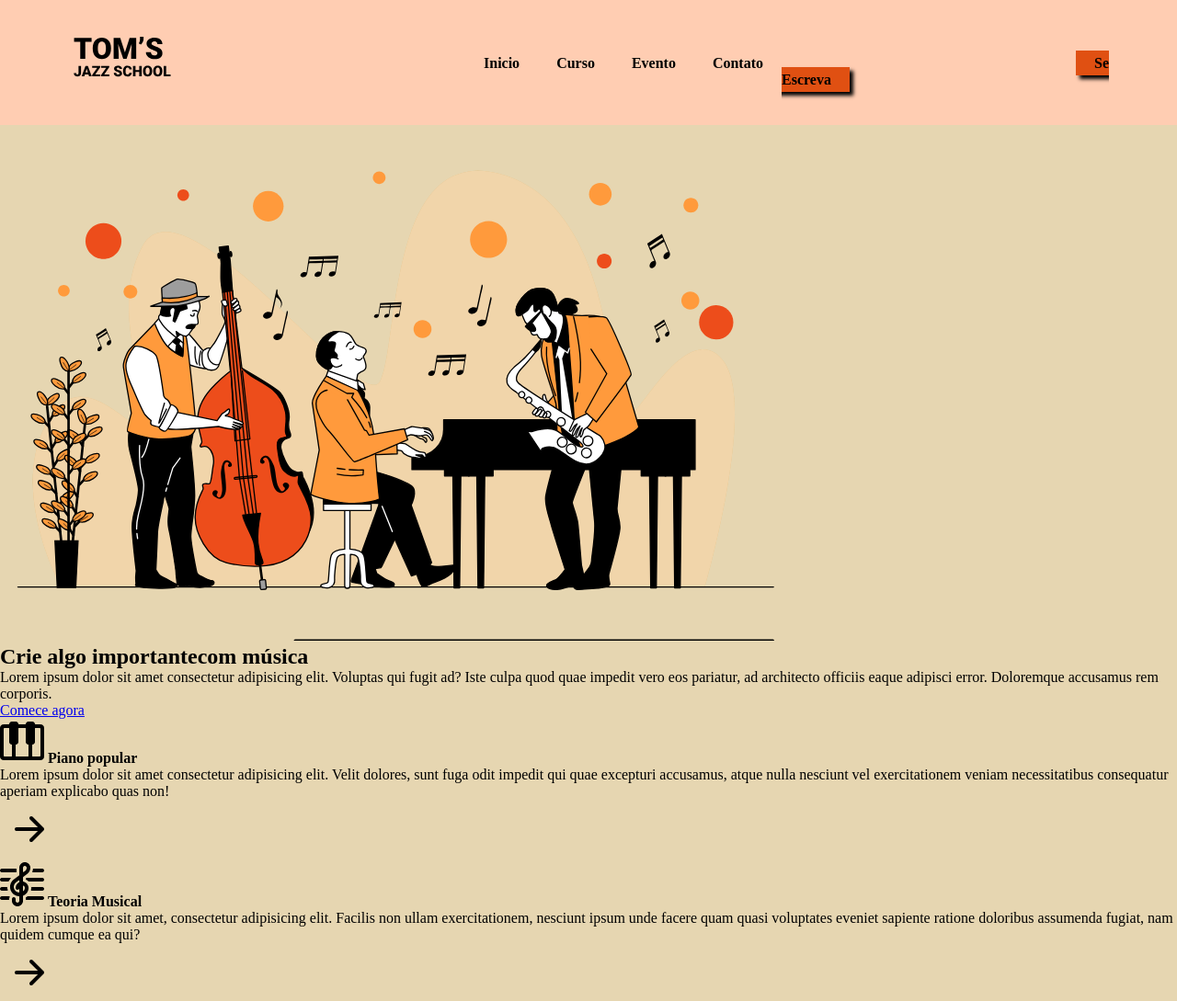
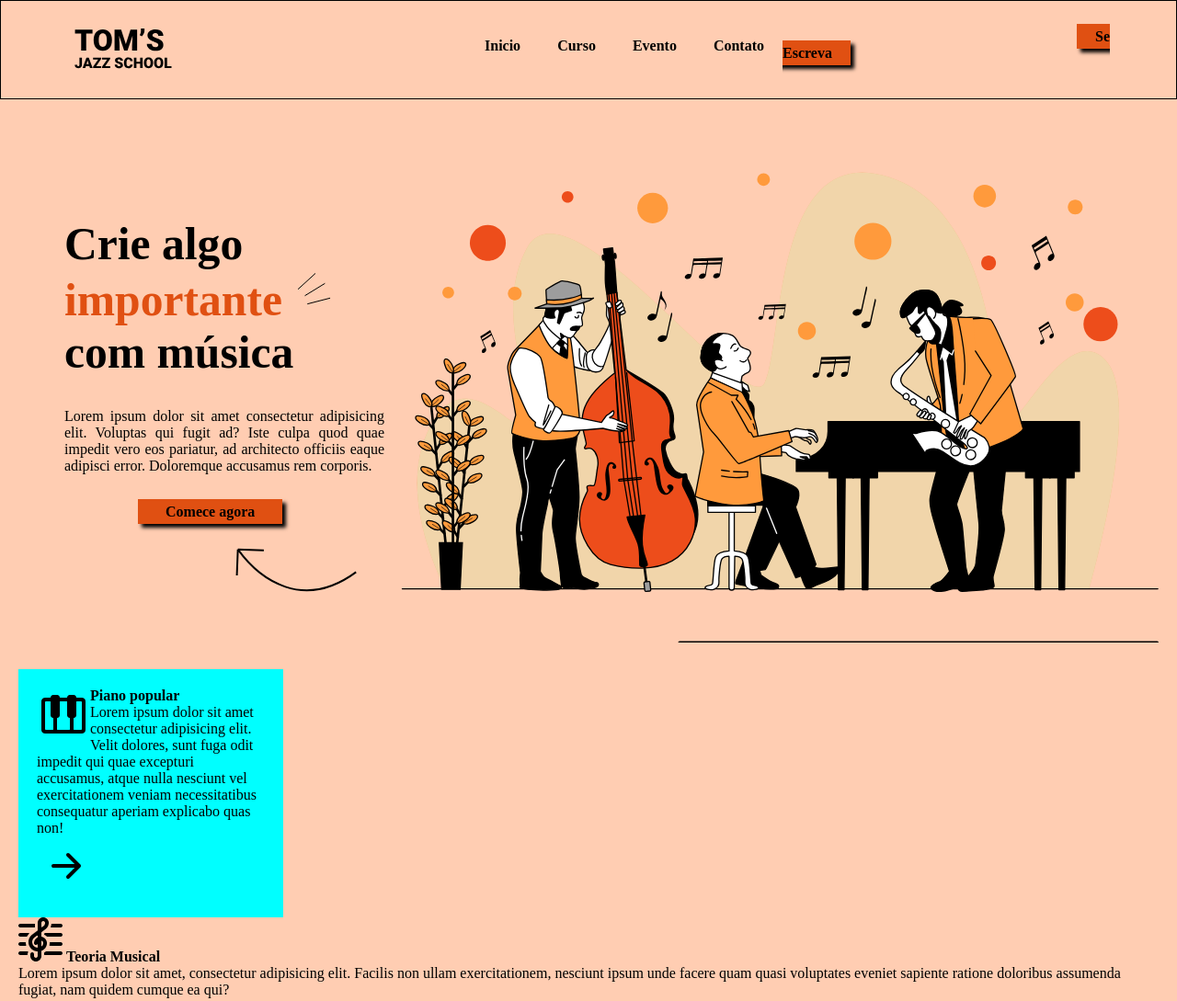
Before and after one commit to pedrodamiaoluz/landing-page, a plain HTML site: page progeto-pages/index.html in a window 1280 px wide. Shown: the top 1089 px of the page at 92% size. Drawn offline with Linux system fonts and the light colour scheme.

Commit message:
fiz  a parte do id principal

```diff
--- a/progeto-pages/index.html
+++ b/progeto-pages/index.html
@@ -22,19 +22,22 @@
     </header>
     <main>
 
-            <section>
+            <section id="principal">
                 <img src="imagens/hero-img.svg" alt="hero">
-                <div>
-                    <h1>Crie algo <span>importante</span>com música</h1>
+                <div class="cabesalho">
+                    <h1>Crie algo <span>importante <img src="imagens/three-dashes.svg" alt=""></span> com música</h1>
                     <p>
                         Lorem ipsum dolor sit amet consectetur adipisicing elit. Voluptas qui fugit ad? Iste culpa quod quae impedit vero eos pariatur, ad architecto officiis eaque adipisci error. Doloremque accusamus rem corporis.
                     </p>
-                    <a href="#" class="button">Comece agora</a>
+                    <a href="#" class="but">Comece agora</a>
+                    <img src="imagens/arrow-curve.svg" alt="">
                 </div>
             </section>
             <section>
                 <article>
+                    <div class="piano">
                         <img src="imagens/piano.png" alt="icone de piano">
+
                         <strong>Piano popular</strong>
                         <p>
                             Lorem ipsum dolor sit amet consectetur adipisicing elit. Velit dolores, sunt fuga odit impedit qui quae excepturi accusamus, atque nulla nesciunt vel exercitationem veniam necessitatibus consequatur aperiam explicabo quas non!
@@ -42,8 +45,9 @@
                         <a href="">
                             <img src="imagens/arrow-right.svg" alt="Voltar">
                         </a>
+                    </div>
                 </article>
-                <article>
+                <article class="imagens">
                     <img src="imagens/clef.png" alt="Clef Musical">
                     <strong>Teoria Musical</strong>
                     <p>
@@ -53,7 +57,7 @@
                         <img src="imagens/arrow-right.svg" alt="Voltar">
                     </a>
                 </article>
-                <article>
+                <article class="imagens">
                     <img src="imagens/sax.png" alt="Sax Alto">
                     <strong>Sax Alto</strong>
                     <p>
@@ -63,7 +67,7 @@
                          <img src="imagens/arrow-right.svg" alt="">
                     </a>
                 </article>
-                <article>
+                <article class="imagens">
                     <img src="imagens/drums.png" alt="Bateria">
                     <strong>Bateria</strong>
                     <p>
--- a/progeto-pages/style.css
+++ b/progeto-pages/style.css
@@ -20,9 +20,10 @@ body{
 
 header{
     background-color: var(--cor1);
-    min-height: 30px;
-    padding-top: 20px;
+    min-height: 20px;
+    padding-top: 10px;
     padding-bottom: 40px;
+    border: 1px solid black;
 
 }
 
@@ -30,6 +31,7 @@ header{
 header img{
     display: table-cell;
     float: left;
+    margin: auto;
     padding: 20px;
     padding-left: 80px;
     padding-right: 20em;
@@ -37,8 +39,8 @@ header img{
 
 nav{
     padding: 10px;
-    margin: 10px;
 }
+
 
 nav > a{
     background-color: var(--cor1);
@@ -62,3 +64,75 @@ div.button > a{
      box-shadow: 4px 4px 4px black;
 
 }
+
+main{
+    background-color: var(--cor1);
+    padding: 20px;
+    min-width: 635px;
+    max-width: 1366px;
+    margin: auto;
+}
+
+section#principal{
+    background-color: var(--cor1);
+}
+
+section#principal > img{
+    background-color: var(--cor1);
+    padding: 10px 0px 0px 0px;
+    display: table-cell;
+    float: right;
+    margin: auto;
+}
+
+div.cabesalho{
+    background-color: var(--cor1);
+    width: 350px;
+    height: 600px;
+    margin: 0px 0px 0px 50px;
+}
+
+div.cabesalho > h1{
+    padding: 2.2em 1em 0em 0em;
+    font-size: 3.1em;
+}
+
+
+div.cabesalho > p{
+    text-align: justify;
+    padding: 2em 0em 2em 0em;
+}
+
+div > img{
+    float: right;
+    padding: 30px;
+}
+
+span{
+    color: var(--cor3);
+}
+.but{
+     background-color: var(--cor3);
+     color: black;
+     font-weight: bold;
+     text-decoration: none;
+     padding: 5px 30px;
+     margin: 0px 0px 0px 5em;
+     box-shadow: 4px 4px 4px black;
+}
+
+div.piano{
+    background-color: aqua;
+    width: 20%;
+    padding: 20px;
+}
+
+div.piano > img{
+    float: left;
+    display: block;
+    padding: 5px;
+}
+
+strong{
+    position: relative;
+}
```
Lines whose indentation alone changed are shown as unchanged.
